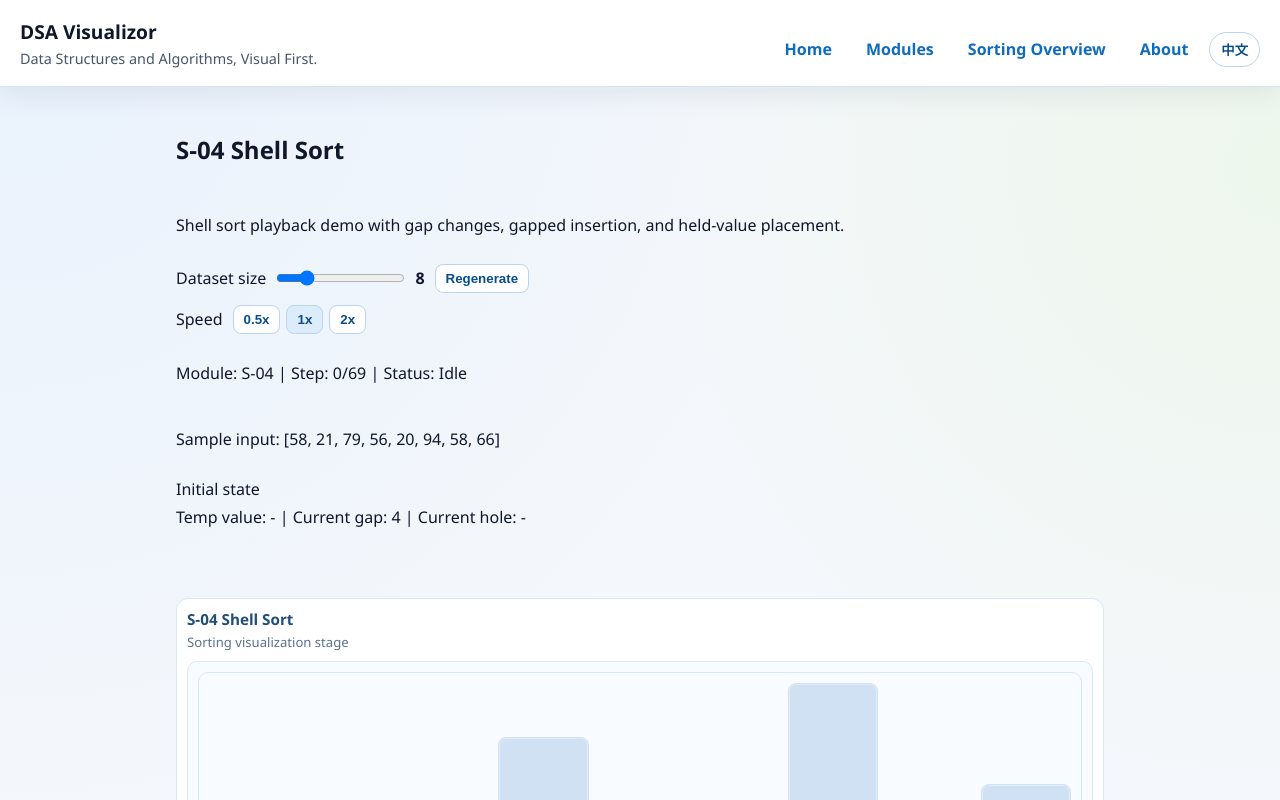
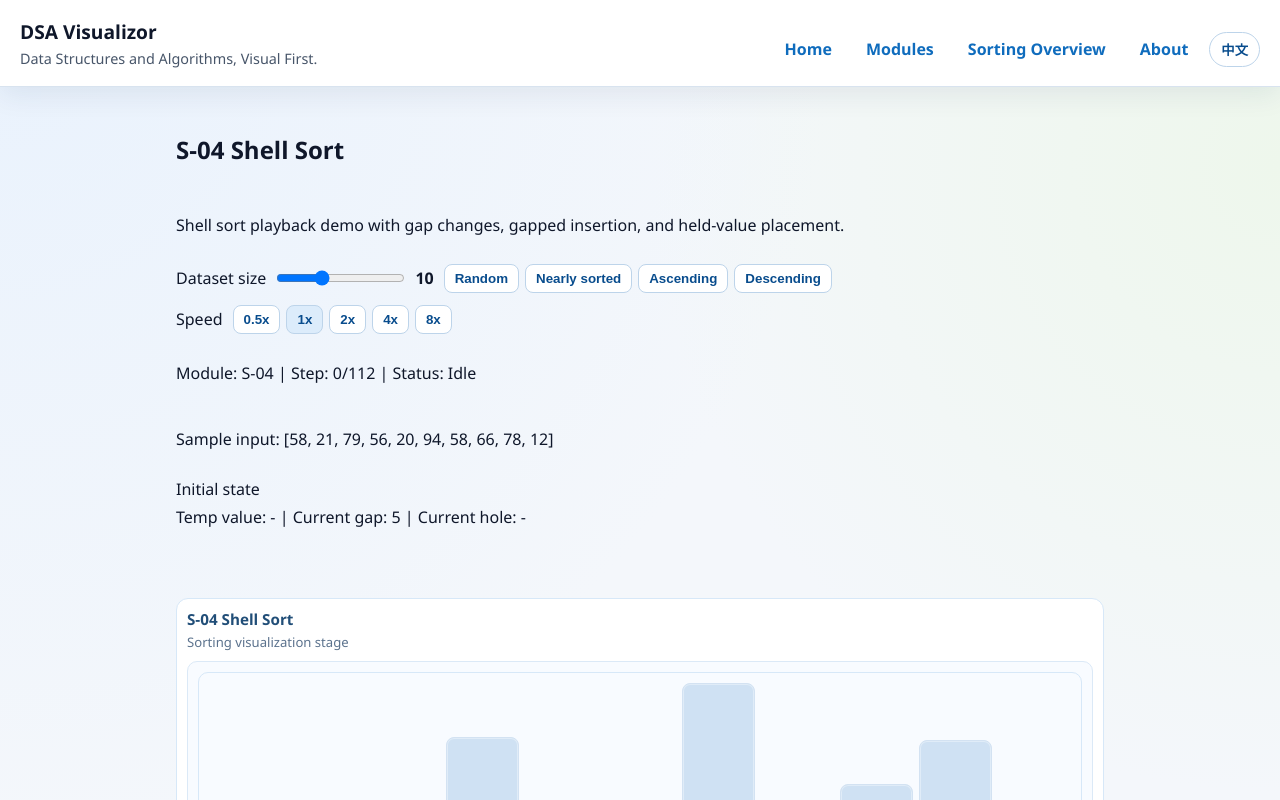
Before and after one commit to Look2046/DSA-with-Codex, a React (Vite) app: page /modules/shell-sort in a window 1280 px wide. Shown: the top 800 px of the page. Built offline with nearby package versions, Linux system fonts and the light colour scheme.

Commit message:
feat(s04): align presets, default size, and speed options

```diff
--- a/src/pages/modules/ShellSortPage.tsx
+++ b/src/pages/modules/ShellSortPage.tsx
@@ -7,13 +7,35 @@ import { buildShellSortTimelineFromInput } from '../../modules/sorting/shellTime
 import type { ShellSortStep } from '../../modules/sorting/shellSort';
 import type { HighlightType, PlaybackStatus } from '../../types/animation';
 
-const DEFAULT_SIZE = 8;
+const DEFAULT_SIZE = 10;
 const MIN_SIZE = 5;
 const MAX_SIZE = 20;
 const SHELL_BASE_UNIFORM_COLOR = '#cfe1f3';
 
 function createRandomDataset(size: number): number[] {
   return Array.from({ length: size }, () => Math.floor(Math.random() * 90) + 10);
+}
+
+function createAscendingDataset(size: number): number[] {
+  const step = Math.max(1, Math.floor(80 / Math.max(size - 1, 1)));
+  return Array.from({ length: size }, (_, index) => 10 + index * step);
+}
+
+function createDescendingDataset(size: number): number[] {
+  return [...createAscendingDataset(size)].reverse();
+}
+
+function createNearlySortedDataset(size: number): number[] {
+  const values = createAscendingDataset(size);
+  const swapCount = Math.max(1, Math.floor(size / 5));
+
+  for (let index = 0; index < swapCount; index += 1) {
+    const leftIndex = Math.floor(Math.random() * (size - 1));
+    const rightIndex = Math.min(size - 1, leftIndex + 1 + Math.floor(Math.random() * 2));
+    [values[leftIndex], values[rightIndex]] = [values[rightIndex], values[leftIndex]];
+  }
+
+  return values;
 }
 
 function getStatusLabel(status: PlaybackStatus, t: ReturnType<typeof useI18n>['t']): string {
@@ -328,8 +350,8 @@ export function ShellSortPage() {
     reset();
   }, [reset, setTotalFrames, steps.length]);
 
-  const regenerateData = () => {
-    setInputData(createRandomDataset(datasetSize));
+  const regenerateData = (generator: (size: number) => number[]) => {
+    setInputData(generator(datasetSize));
     reset();
   };
 
@@ -337,6 +359,8 @@ export function ShellSortPage() {
     { key: 'module.s01.speed.slow', value: 1200 },
     { key: 'module.s01.speed.normal', value: 700 },
     { key: 'module.s01.speed.fast', value: 350 },
+    { key: 'module.s01.speed.faster', value: 175 },
+    { key: 'module.s01.speed.fastest', value: 88 },
   ] as const;
 
   return (
@@ -357,9 +381,20 @@ export function ShellSortPage() {
           />
           <strong>{datasetSize}</strong>
         </label>
-        <button type="button" onClick={regenerateData}>
-          {t('module.s01.regenerate')}
-        </button>
+        <div className="speed-group">
+          <button type="button" onClick={() => regenerateData(createRandomDataset)}>
+            {t('module.s01.generate.random')}
+          </button>
+          <button type="button" onClick={() => regenerateData(createNearlySortedDataset)}>
+            {t('module.s01.generate.nearlySorted')}
+          </button>
+          <button type="button" onClick={() => regenerateData(createAscendingDataset)}>
+            {t('module.s01.generate.ascending')}
+          </button>
+          <button type="button" onClick={() => regenerateData(createDescendingDataset)}>
+            {t('module.s01.generate.descending')}
+          </button>
+        </div>
       </div>
 
       <div className="bubble-toolbar">
```
